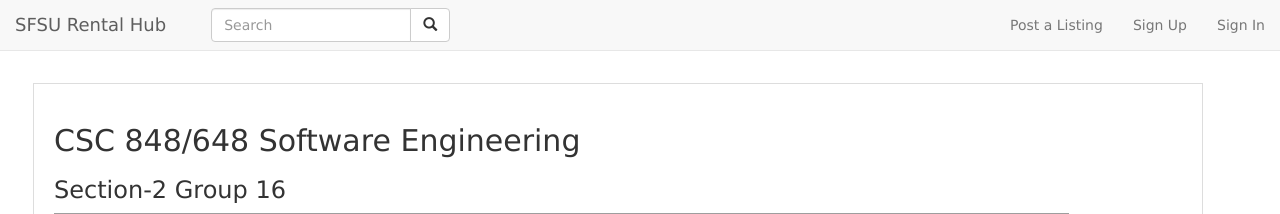
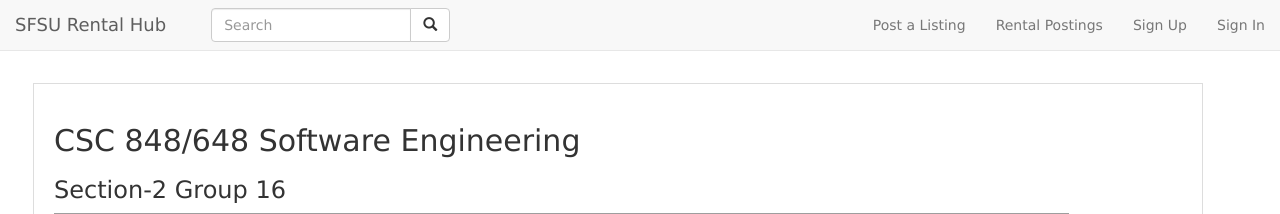
Before and after one commit to flexilef/RentalHub, a PHP site: page / in a window 1280 px wide. Shown: the top 214 px of the page. Run offline with PHP 8.4, Linux system fonts and the light colour scheme; style sheets or scripts are compiled from the project's sources; some libraries are stand-ins or nearby versions; grey boxes are pictures that could not be loaded.

Commit message:
added rental postings in navigation

```diff
--- a/application/view/_templates/header.php
+++ b/application/view/_templates/header.php
@@ -39,6 +39,7 @@
         <div class="collapse navbar-collapse pull-right">
             <ul class="nav navbar-nav">
                 <li><a href="<?php echo URL; ?>protoController/index">Post a Listing</a></li>
+                <li><a href="<?php echo URL; ?>profile/index">Rental Postings</a></li>
                 <li><a href="#" type="button" data-toggle="modal" data-target="#sign-up-modal">Sign Up</a></li>
                 <li><a href="#" type="button" data-toggle="modal" data-target="#sign-in-modal">Sign In</a></li>
             </ul>
```
